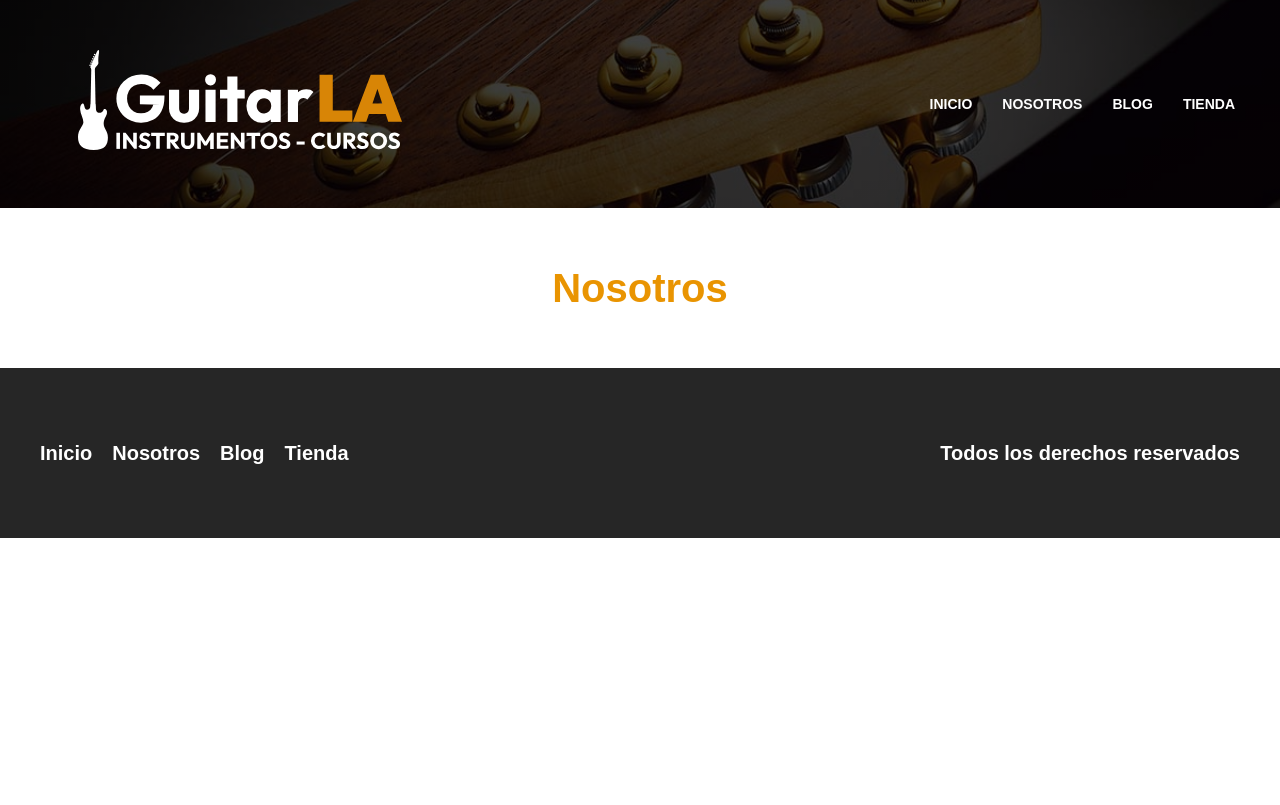
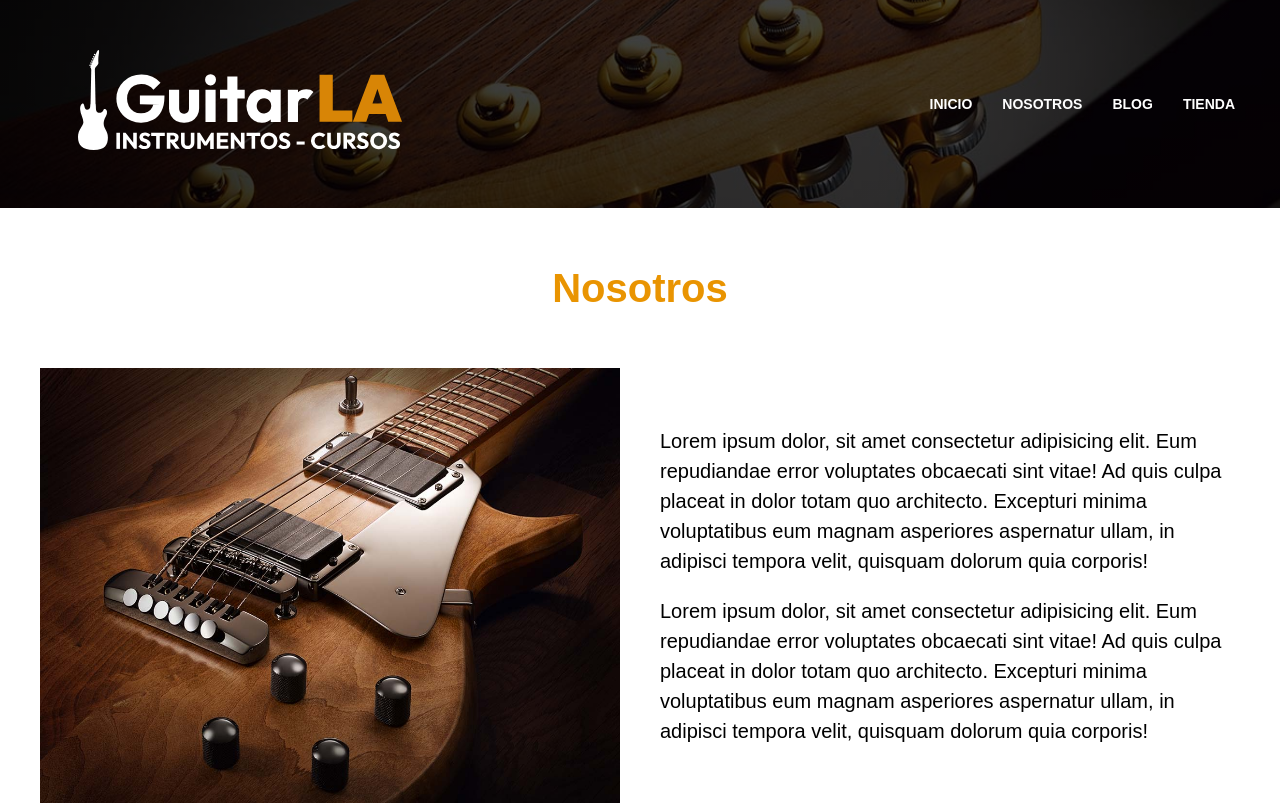
Before and after one commit to larturi/nextjs-v12-guitarla, a Next.js app: page /nosotros in a window 1280 px wide. Shown: the top 805 px of the page. Built offline with nearby package versions, Linux system fonts and the light colour scheme.

Commit message:
Nosotros

```diff
--- a/pages/nosotros.jsx
+++ b/pages/nosotros.jsx
@@ -1,9 +1,23 @@
 import Layout from '../components/Layout';
+import Image from 'next/image';
+import styles from '../styles/Nosotros.module.css'
 
 const Nosotros = () => {
    return (
       <Layout pagina='Nosotros'>
-         <h1 className='heading'>Nosotros</h1>
+         <main className='contenedor'>
+            <h2 className='heading'>Nosotros</h2>
+
+            <div className={styles.contenido}>
+
+               <Image layout='responsive' width={600} height={450} src='/img/nosotros.jpg' alt='Imagen Nosotros' />
+
+               <div>
+                  <p>Lorem ipsum dolor, sit amet consectetur adipisicing elit. Eum repudiandae error voluptates obcaecati sint vitae! Ad quis culpa placeat in dolor totam quo architecto. Excepturi minima voluptatibus eum magnam asperiores aspernatur ullam, in adipisci tempora velit, quisquam dolorum quia corporis!</p>
+                  <p>Lorem ipsum dolor, sit amet consectetur adipisicing elit. Eum repudiandae error voluptates obcaecati sint vitae! Ad quis culpa placeat in dolor totam quo architecto. Excepturi minima voluptatibus eum magnam asperiores aspernatur ullam, in adipisci tempora velit, quisquam dolorum quia corporis!</p>
+               </div>
+            </div>
+         </main>
       </Layout>
    );
 };
--- /dev/null
+++ b/styles/Nosotros.module.css
@@ -0,0 +1,11 @@
+.contenido {
+    display: grid;
+    gap: 4rem;
+}
+
+@media (min-width:768px) {
+    .contenido {
+        grid-template-columns: repeat(2, 1fr);
+        align-items: center;
+    }
+}
```
